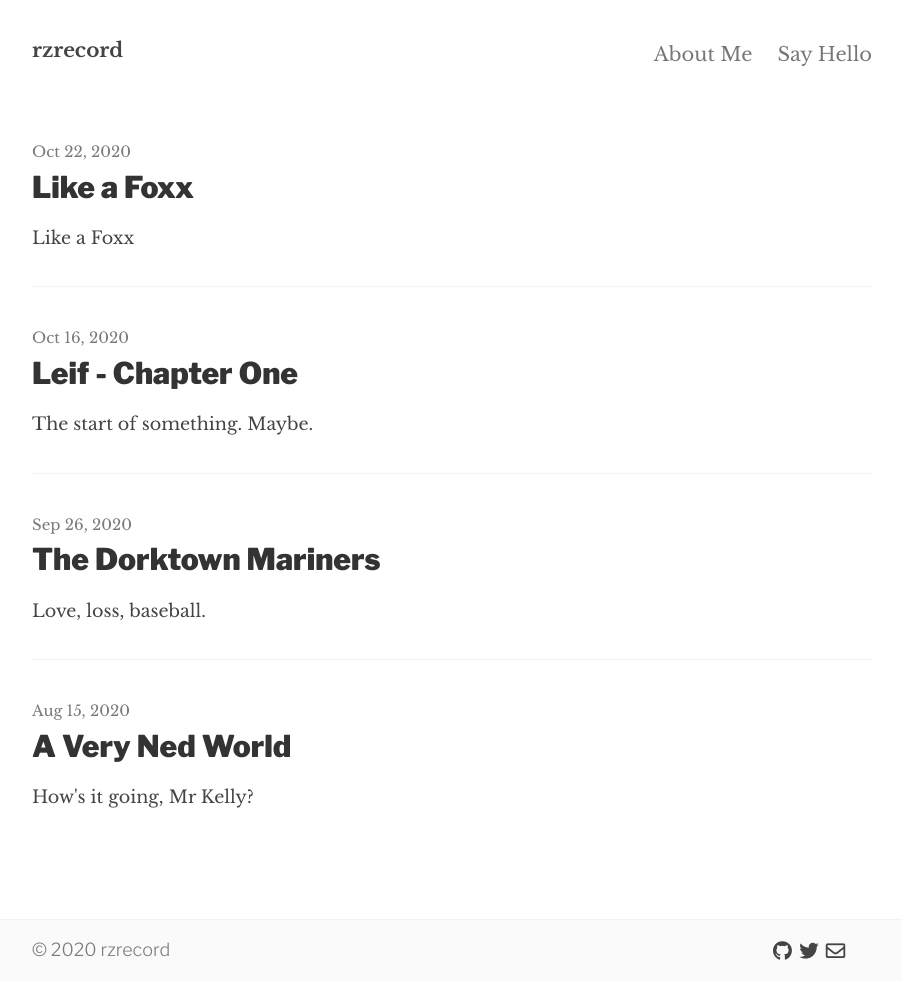
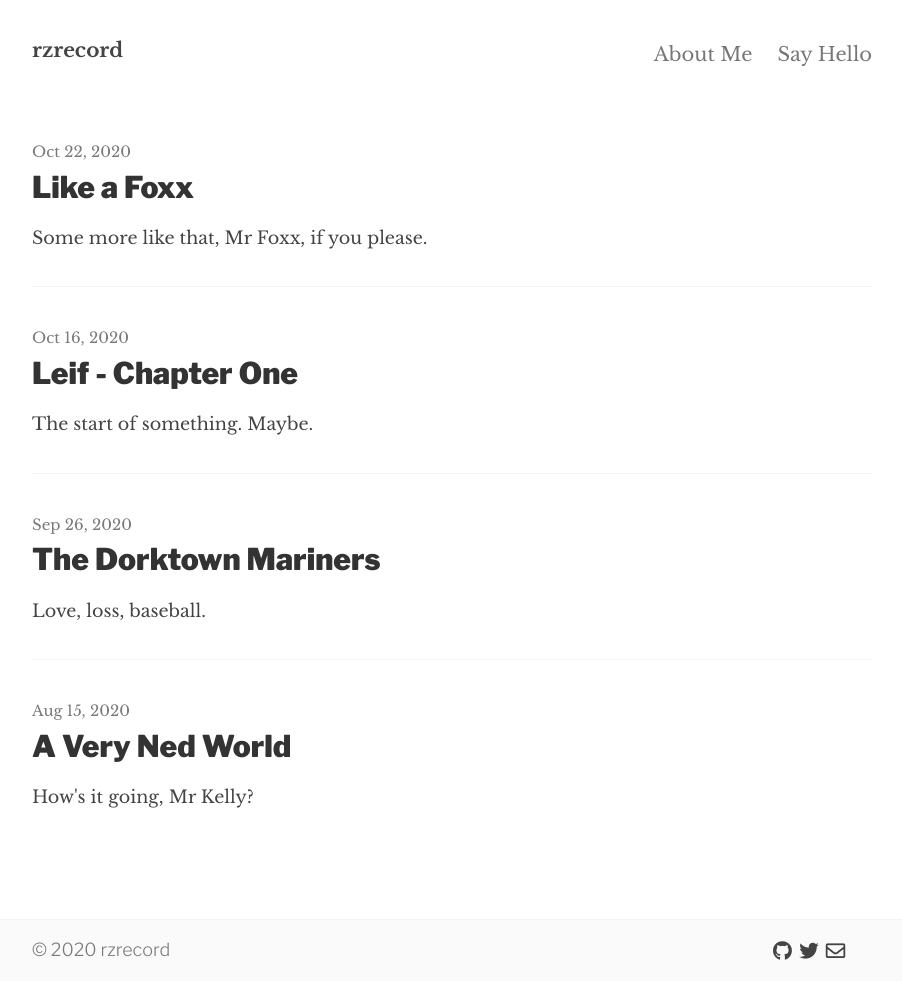
Before and after one commit to gitsit/rzrecord, a Jekyll site: the page built from index.html, in a window 1280 px wide. Shown: the whole page, without its empty margins (188-1090 px from the left). Built offline with Jekyll 4.4.1, drawn with Linux system fonts in a browser that asks for light colours; nearby versions of some CDN libraries; the list of posts is cut into pages by our own code.

Commit message:
Update 2020-10-22-like-a-foxx.md

```diff
--- a/_posts/2020-10-22-like-a-foxx.md
+++ b/_posts/2020-10-22-like-a-foxx.md
@@ -2,7 +2,7 @@
 layout: post
 title: Like a Foxx
 date: 2020-10-22 16:06
-summary: Like a Foxx
+summary: Some more like that, Mr Foxx, if you please.
 categories: jekyll mixyll
 ---
 
```
